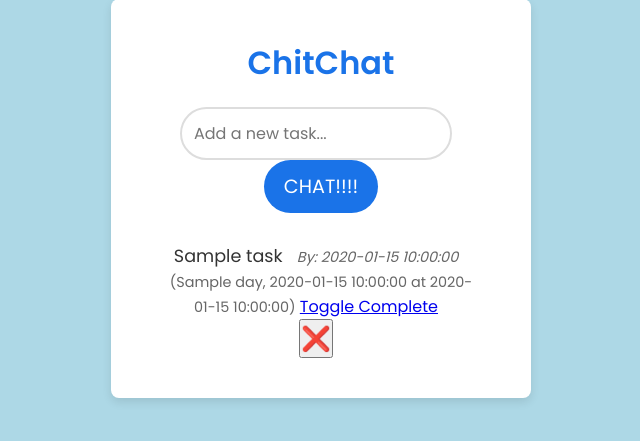
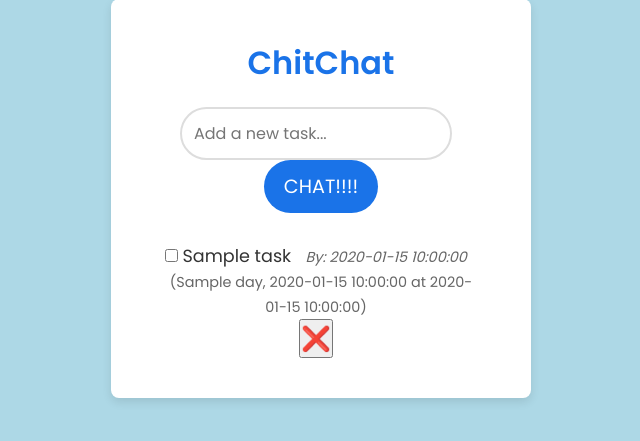
Before and after one commit to Lumineare/versi-terbaru, a Flask app: template templates/index.html in a window 1280 px wide. Shown: the part 202-643 px from the top of the page, without its empty margins (319-959 px from the left). Run offline with Flask 2, Linux system fonts and the light colour scheme; the template is opened without the code that fills it: most values are stand-ins (such as "Sample title", 1, 10 or a date in 2020).

Commit message:
index.html

```diff
--- a/templates/index.html
+++ b/templates/index.html
@@ -21,13 +21,16 @@
         <ul class="task-list" id="task-list">
             {% for task in tasks %}
                 <li class="task {% if task.completed %}completed{% endif %}" data-id="{{ loop.index0 }}">
+                    <!-- Checkbox to toggle completion -->
+                    <input type="checkbox" {% if task.completed %}checked{% endif %}
+                        class="task-checkbox"
+                        onchange="location.href='{{ url_for('complete_task', task_id=loop.index0) }}'">
+
                     <span class="task-name">{{ task.task }}</span>
                     <span class="task-user">By: {{ task.created_by }}</span>
                     <span class="task-time">({{ task.day }}, {{ task.date }} at {{ task.time }})</span>
 
-                    <!-- Links for task completion and removal -->
-                    <a href="{{ url_for('complete_task', task_id=loop.index0) }}" class="complete-btn">Toggle Complete</a>
-
+                    <!-- Task removal -->
                     <form action="/remove/{{ loop.index0 }}" method="POST" class="remove-form">
                         <button type="submit" class="remove-btn">❌</button>
                     </form>
```
